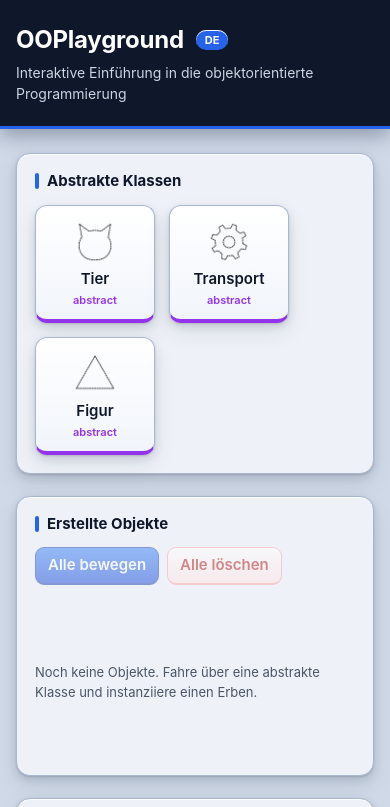
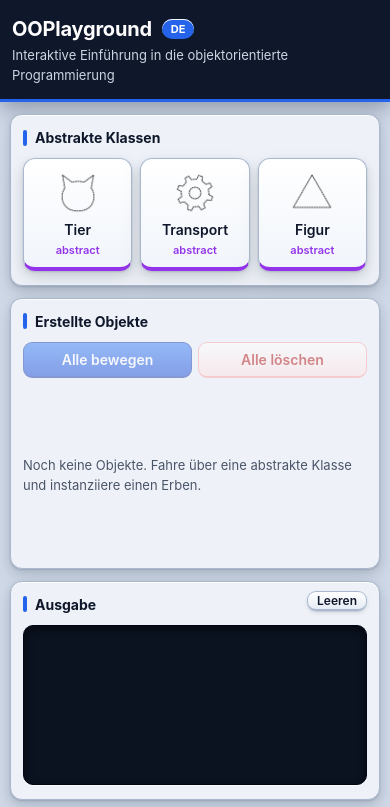
Before and after one commit to Menixx/OOPlayground, a website built with Vite: page index.html in a window 390 px wide. Shown: the top 807 px of the page. Built offline with nearby package versions, Linux system fonts and the light colour scheme.

Commit message:
ui: add responsive layout
Co-Authored-By: Claude Opus 5.5 <noreply@anthropic.com>

```diff
--- a/src/styles/main.css
+++ b/src/styles/main.css
@@ -7,3 +7,4 @@
 @import './components/object-card.css';
 @import './components/engine-popover.css';
 @import './components/console.css';
+@import './responsive.css';
--- /dev/null
+++ b/src/styles/responsive.css
@@ -0,0 +1,55 @@
+/* ==========================================================================
+   Adaptive Layout — drei Breakpoints
+   - Desktop: ab 1025px  -> Basisstile (keine Media Query)
+   - Tablet:  601–1024px -> @media (max-width: 1024px)
+   - Mobil:   bis 600px  -> @media (max-width: 600px), baut auf den Tablet-Regeln auf
+   Diese Datei wird zuletzt importiert, damit sie die Komponentenstile überschreibt.
+   ========================================================================== */
+
+/* ---------- Tablet ---------- */
+@media (max-width: 1024px) {
+  #header { padding: 18px 20px; }
+  #header h1 { font-size: 22px; }
+
+  main { padding: 20px 20px 32px; gap: 18px; }
+  section { padding: 14px 16px 16px; }
+  /* Scrollbar der Objektleiste bleibt am unteren Rand: 16px Innenabstand - 4px */
+  #workspace { margin-bottom: -12px; }
+
+  .class-btn { min-width: 112px; }
+  .out { height: 180px; }
+}
+
+/* ---------- Mobil ---------- */
+@media (max-width: 600px) {
+  body { font-size: 14px; }
+
+  #header { padding: 14px 12px; gap: 2px 10px; }
+  #header h1 { font-size: 20px; }
+  #header p { font-size: 13px; }
+
+  main { padding: 12px 10px 24px; gap: 12px; }
+  section { padding: 12px 12px 14px; border-radius: 12px; }
+  h2 { font-size: 14px; margin-bottom: 10px; }
+  #workspace { margin-bottom: -10px; } /* 14px Innenabstand - 4px */
+
+  /* Abstrakte Klassen: immer eine Reihe aus gleich breiten Kacheln statt Umbruch */
+  #class-panel { display: grid; grid-template-columns: repeat(3, minmax(0, 1fr)); gap: 8px; }
+  .class-btn { min-width: 0; padding: 10px 6px 8px; }
+
+  /* Aktionsleiste: Schaltflächen teilen sich die Breite */
+  .bar { gap: 6px; }
+  .bar > button { flex: 1 1 0; min-width: 0; padding-inline: 8px; }
+
+  /* Objekte: etwas schmalere Karten, damit mehr davon sichtbar sind */
+  .grid { gap: 10px; }
+  .obj { width: 120px; min-width: 120px; max-width: 120px; flex-basis: 120px; padding: 8px; }
+  .anim { width: 100px; height: 88px; }
+
+  .out { height: 160px; padding: 8px 10px; font-size: 12px; }
+  #console > .mini { top: -34px; }
+
+  /* Karten: fast volle Bildschirmbreite */
+  .pop { width: calc(100vw - 16px); padding: 10px 12px 12px; }
+  .rows li { font-size: 12px; }
+}
```
Also changed, not shown: 1 other file.
